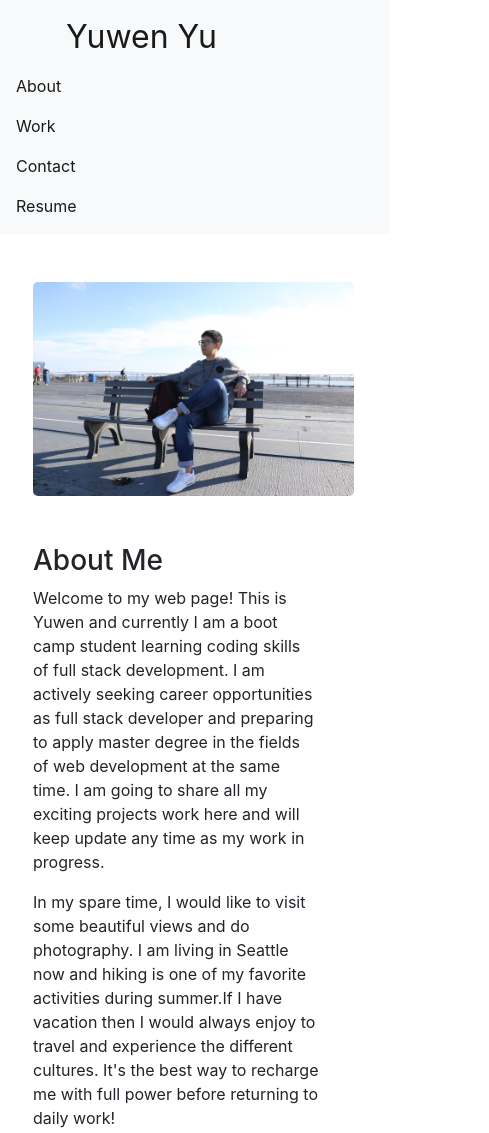
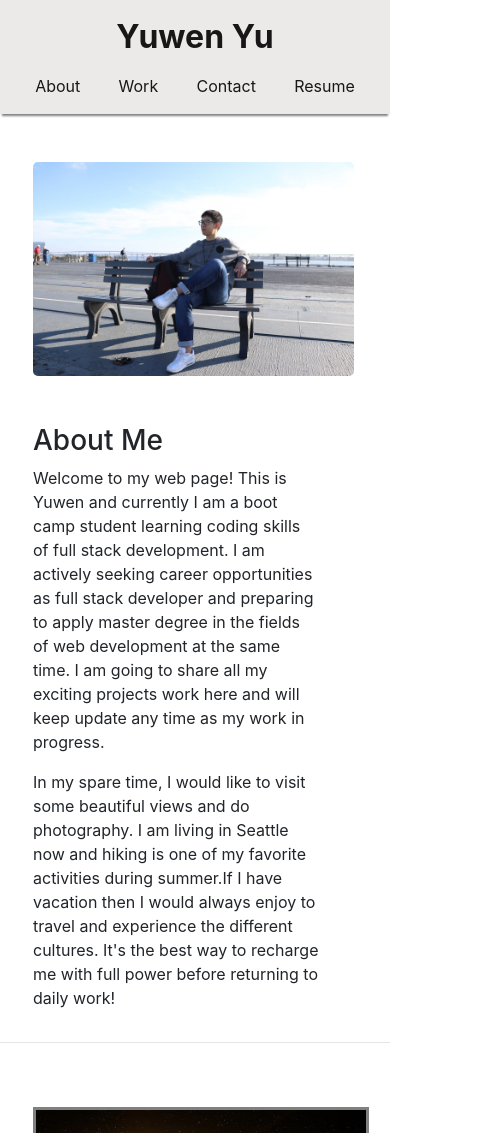
Before and after one commit to ywen26/Personal-Portfolio, a plain HTML site: page index.html in a window 390 px wide. Shown: the top 1133 px of the page, 489 px wide, since content can reach past the window. Drawn offline with nearby package versions, Linux system fonts and the light colour scheme.

Commit message:
change responsive design

```diff
--- a/assets/style.css
+++ b/assets/style.css
@@ -1,3 +1,8 @@
+nav {
+    box-shadow: 0 4px 2px -2px gray;
+    background-color: rgb(236, 233, 233);
+}
+
 .navbar-brand {
     font-size: 200%;
     margin-left: 50px;
@@ -17,11 +22,14 @@
     width: 80%;
 }
 
+a:hover {
+    text-decoration: none;
+}
+
 .work {
     transition: .5s ease;
     cursor: pointer;
 }
-
 
 .work-1 {
     background-image: url("./images/project-1.jpg");
@@ -102,7 +110,6 @@
 
 .work:hover {
     background-image: url("./images/bc-image.png");
-    text-decoration: none;
 }
 
 .title {
@@ -131,3 +138,21 @@
     margin-top: 15px;
     opacity: 0.5;
 }
+
+@media screen and (max-width: 576px) {
+    .navbar-brand {
+        margin-left: auto;
+        margin-right: auto;
+    }
+
+    .navbar-nav {
+        display: flex;
+        flex-direction: row;
+        justify-content: space-around;
+    }
+
+    .contact-list {
+        flex-direction: column;
+        align-items: center;
+    }
+}
--- a/index.html
+++ b/index.html
@@ -10,8 +10,8 @@
     <title>Document</title>
 </head>
 <body>
-    <nav class="navbar navbar-expand-lg navbar-light bg-light">
-        <a class="navbar-brand" href="#">Yuwen Yu</a>
+    <nav class="navbar navbar-expand-lg navbar-light">
+        <a class="navbar-brand font-weight-bold" href="#">Yuwen Yu</a>
         <div class="navbar-collapse justify-content-end">
           <ul class="navbar-nav">
             <li class="nav-item active">
@@ -99,7 +99,7 @@
             <a class="icon" href="https://www.gmail.com">
                 <i class="fas fa-envelope"></i> yensonyu@gmail.com
             </a>
-
+            <div>
             <a class="icon" href="https://github.com/ywen26">
                 <i class="fab fa-github"></i>
             </a>
@@ -107,6 +107,7 @@
             <a class="icon" href="https://www.linkedin.com/in/yuwen-yu-99319a7b/">
                 <i class="fab fa-linkedin"></i>
             </a>
+            </div>
         </div>
     </section>
 
```
